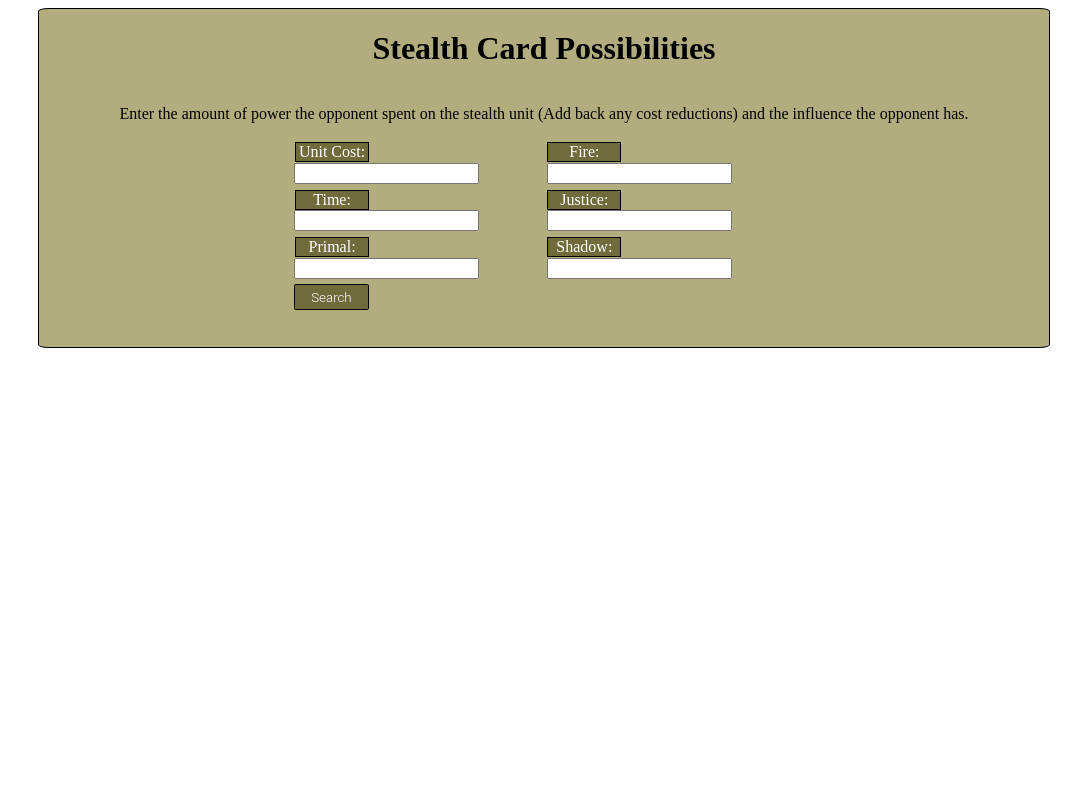
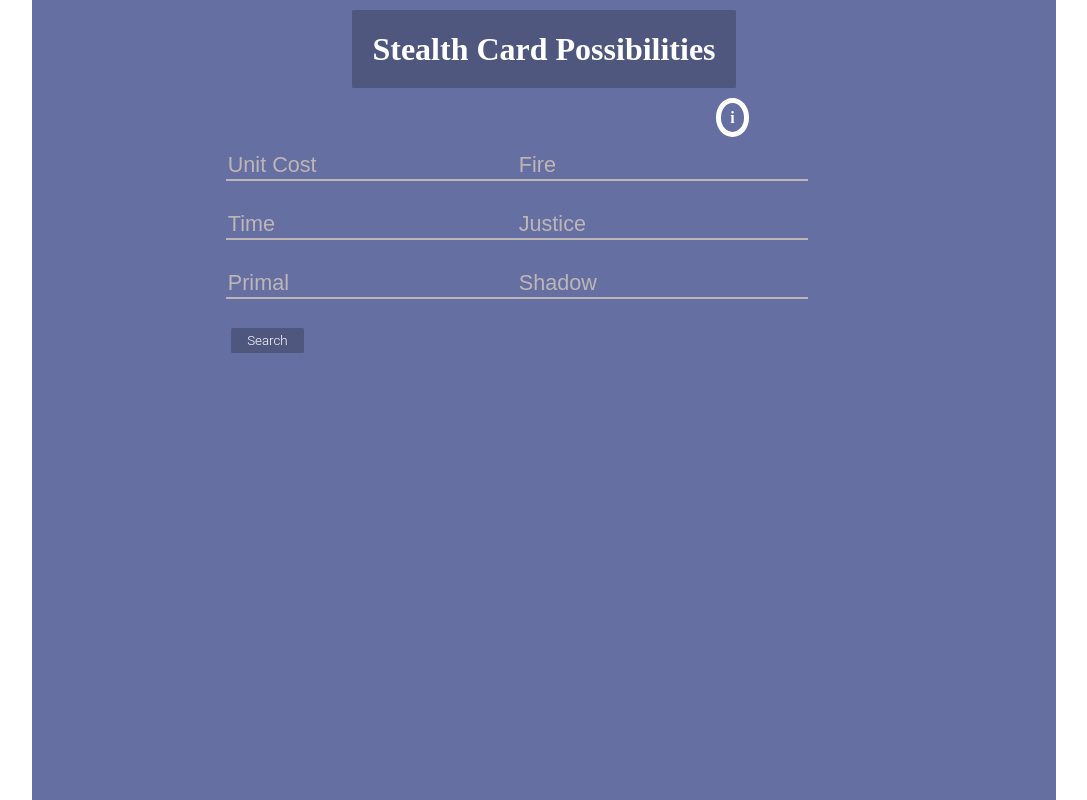
Before and after one commit to Seagleb/ETG_Stealth_Possibilities, a Flask app: page / in a window 1280 px wide. Shown: the whole page, without its empty margins (96-1183 px from the left). Run offline with Flask 2, Linux system fonts and the light colour scheme.

Commit message:
UI styling

```diff
--- a/main.py
+++ b/main.py
@@ -11,12 +11,12 @@ app.config["SECRET_KEY"] = "testkey"
 
 class OpponentForm(FlaskForm):
 
-    unit_cost = StringField("Unit Cost:")
-    fire = StringField("Fire:")
-    time = StringField("Time:")
-    justice = StringField("Justice:")
-    primal = StringField("Primal:")
-    shadow = StringField("Shadow:")
+    unit_cost = StringField("Unit Cost:", render_kw={"placeholder": "Unit Cost"})
+    fire = StringField("Fire:", render_kw={"placeholder": "Fire"})
+    time = StringField("Time:", render_kw={"placeholder": "Time"})
+    justice = StringField("Justice:", render_kw={"placeholder": "Justice"})
+    primal = StringField("Primal:", render_kw={"placeholder": "Primal"})
+    shadow = StringField("Shadow:", render_kw={"placeholder": "Shadow"})
     search = SubmitField("Search")
     img_list = list()
 
--- a/static/css/styles.css
+++ b/static/css/styles.css
@@ -1,29 +1,83 @@
+*{
+    margin: 0px;
+
+}
 .content{
-    background-color: #b2ad7f;
+    background-color: #656fa1;
     display: flex;
     flex-direction: column;
-    align-items: center;
+    align-items:center;
     margin-left: 10%;
     margin-right: 10%;
-    border:0.1em solid #000000;
+    min-height: 100vh;
+}
+.title{
+    color: white;
+    background-color: #4f577e;
+    padding: 2%;
+    margin: 1%;
     border-radius: 1%;
+}
+.information{
+    color: white;
+    font-weight: bold;
+    border: 5px solid white;
+    padding: 0.5%;
+    padding-right: 0.9%;
+    padding-left: 0.9%;
+    border-radius: 50%;
+    align-self: flex-end;
+    margin-right: 30%;
+
+}
+.information:hover + .subtitle{
+    display: block;
+    position:absolute;
+    background-color: #4f577e;
+    padding: 1%;
+    margin-top: 11%;
+}
+.subtitle{
+    width: 50%;
+    color: white;
+    display: none;
 }
 .form-style{
     width: 50%;
     display: grid;
     grid-template-columns: 1fr 1fr;
     text-align: center;
+    margin-right: 15%;
 }
 .form-component{
-    margin: 1%;
+    margin: 5%;
     width: 30%;
+    font-size: large;
 
+}
+.form-component > input{
+    background: transparent;
+    color: white;
+    border: 0;
+    border-bottom: 2px solid rgb(190, 182, 182);
+    font-size: larger;
+}
+.form-component > input::placeholder{
+    color: rgb(190, 182, 182);
+}
+.form-component > input:focus{
+    outline: none;
+    border: 0;
+    border-bottom: 2px solid white;
+}
+.form-component > input:focus::placeholder  {
+    color: white;
 }
 #search{
     display:inline-block;
     padding:0.35em 1.2em;
-    border:0.1em solid #000000;
-    background-color:#706b3b;
+    border:none;
+    background-color:#4f577e;
     margin:0 0.3em 0.3em 0;
     border-radius:0.12em;
     box-sizing: border-box;
@@ -33,6 +87,7 @@
     color:#FFFFFF;
     text-align:center;
     transition: all 0.2s;
+    box-shadow: grey;
 }
 #search:hover{
     color:#000000;
@@ -45,22 +100,22 @@
     border:0.1em solid #000000;
 }
 .stealthImage{
-    width: 25%;
-    height: 25%;
+    width: 18%;
+    height: 18%;
     margin: 0.5%;
     margin-bottom: 9%;
     box-shadow: 0 4px 8px 0 rgba(0, 0, 0, 0.2), 0 6px 20px 0 rgba(0, 0, 0, 0.19);
     border-radius: 10%;
+    background-color: #b4b8d19c;
 }
 .stealthImage:hover{
-    width: 30%;
-    height: 30%;
+    width: 20%;
+    height: 20%;
     margin-bottom: 0%;
 }
 .card-box{
     display: flex;
+    justify-content: center;
     margin-top: 3%;
-    margin-left: 20%;
-    margin-right: 20%;
     flex-wrap: wrap;
 }
--- a/templates/index.html
+++ b/templates/index.html
@@ -5,18 +5,18 @@
 </head>
 <body>
 <div class="content">
-  <h1>Stealth Card Possibilities</h1>
-
-<p>Enter the amount of power the opponent spent on the stealth unit (Add back any cost reductions) and the influence the opponent has.</p>
+  <h1 class="title">Stealth Card Possibilities</h1>
+<div class="information">i</div>
+<p class="subtitle">Enter the amount of power the opponent spent on the stealth unit (Add back any cost reductions) and the influence the opponent has.</p>
 
 <form method="POST" class="form-style">
   {{ form.hidden_tag() }}
-  <div class="form-component"><div class="label">{{ form.unit_cost.label }}</div> {{ form.unit_cost() }}</div>
-  <div class="form-component"><div class="label">{{ form.fire.label }}</div> {{ form.fire() }}</div>
-  <div class="form-component"><div class="label">{{ form.time.label }}</div> {{ form.time() }}</div>
-  <div class="form-component"><div class="label">{{ form.justice.label }}</div> {{ form.justice() }}</div>
-  <div class="form-component"><div class="label">{{ form.primal.label }}</div> {{ form.primal() }}</div>
-  <div class="form-component"><div class="label">{{ form.shadow.label }}</div> {{ form.shadow() }}</div>
+  <div class="form-component"> {{ form.unit_cost() }}</div>
+  <div class="form-component"> {{ form.fire() }}</div>
+  <div class="form-component"> {{ form.time() }}</div>
+  <div class="form-component"> {{ form.justice() }}</div>
+  <div class="form-component"> {{ form.primal() }}</div>
+  <div class="form-component"> {{ form.shadow() }}</div>
   <div class="form-component"><a class="button1">{{ form.search() }}</a></div>
 </form>
 <div class="card-box">
```
